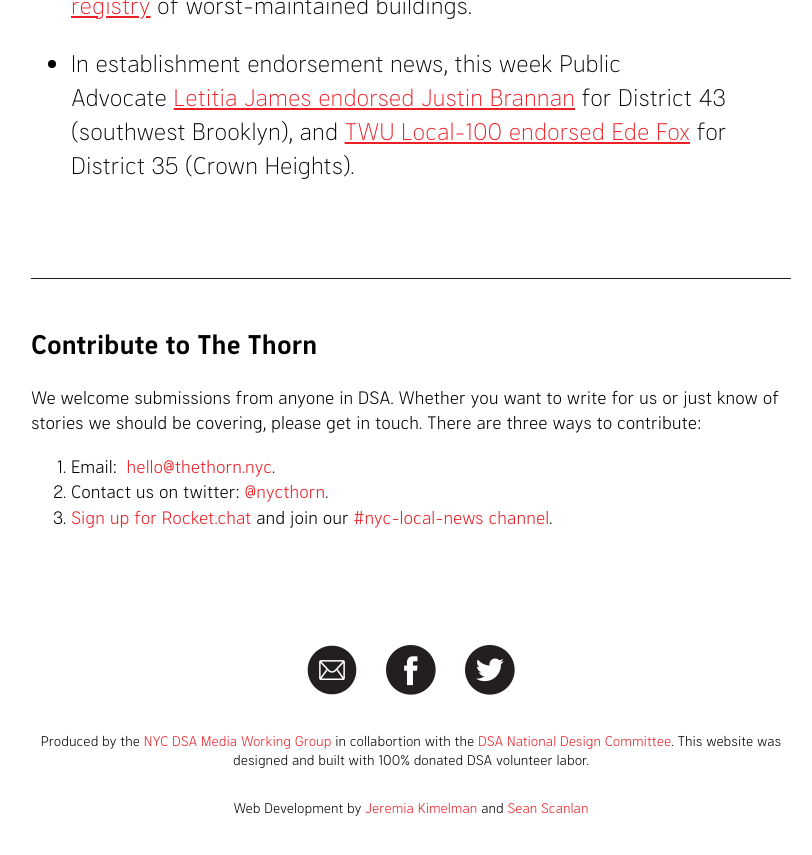
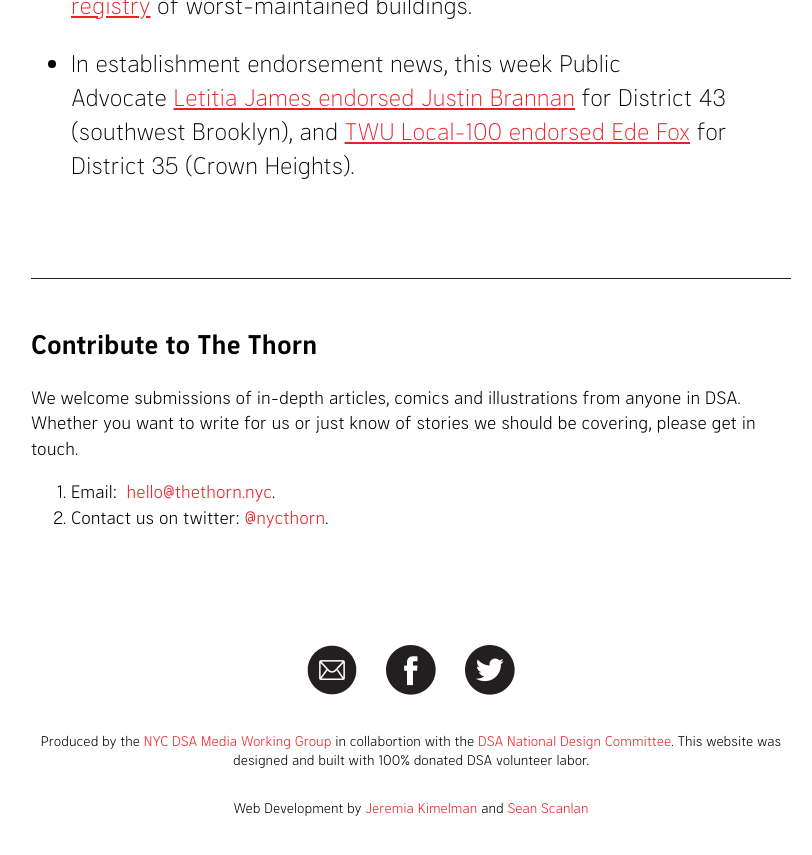
Before and after one commit to nycdsa/the-thorn, a Jekyll site: the page built from src/_posts/2017-07-17-mayor-endorses-bedford-union-armory-plan.md, in a window 1280 px wide and 900 px high, scrolled down 2802 px. Shown: the top 855 px of the window, without its empty margins (229-1041 px from the left). Built offline with Jekyll 4.4.1, drawn with Linux system fonts in a browser that asks for light colours.

Commit message:
Update contribute.html

```diff
--- a/src/_includes/contribute.html
+++ b/src/_includes/contribute.html
@@ -1,9 +1,8 @@
 <div class='contribute'>
   <h2>Contribute to {{ site.title }}</h2>
-  <p>We welcome submissions from anyone in DSA. Whether you want to write for us or just know of stories we should be covering, please get in touch. There are three ways to contribute:</p>
+  <p>We welcome submissions of in-depth articles, comics and illustrations from anyone in DSA. Whether you want to write for us or just know of stories we should be covering, please get in touch. </p>
   <ol>
     <li>Email:  <a href="mailto:hello@thethorn.nyc">hello@thethorn.nyc</a>.</li>
     <li>Contact us on twitter: <a href="https://twitter.com/nycthorn">@nycthorn</a>.</li>
-    <li><a href="https://dsachat-register.herokuapp.com/">Sign up for Rocket.chat</a> and join our <a href="https://dsausa.chat/channel/nyc-local-news">#nyc-local-news channel</a>.</li>
   </ol>
 </div>
```
